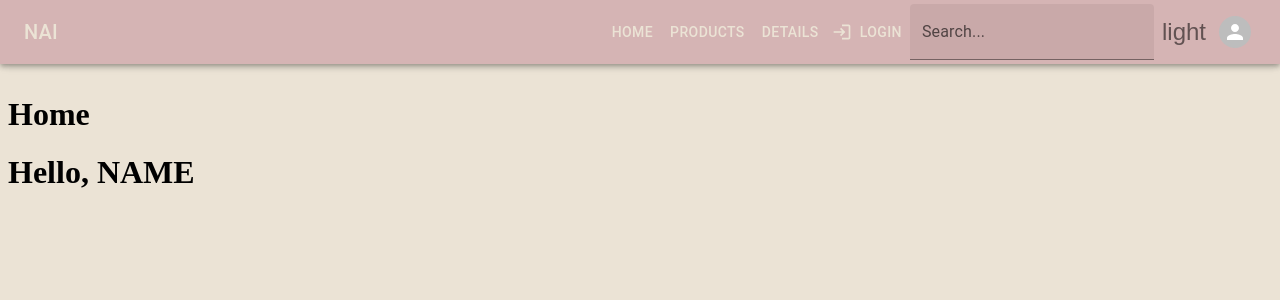
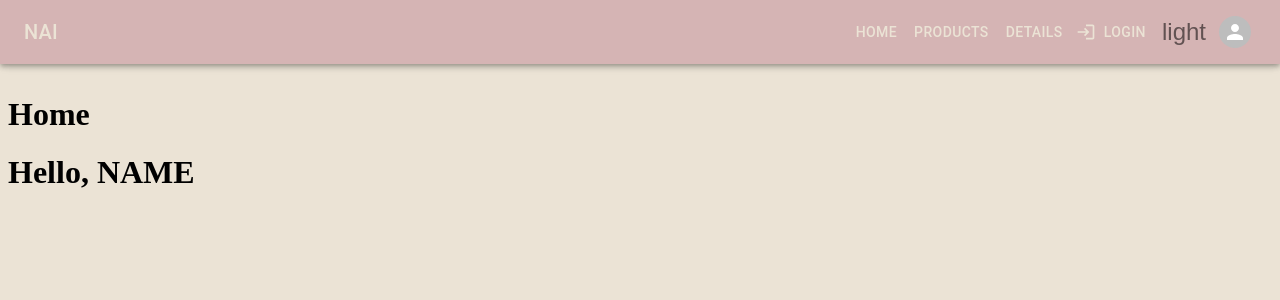
Before and after one commit to uimkatali/personal-login-form-fe, a React (Create React App) app: page / in a window 1280 px wide. Shown: the top 300 px of the page. Built offline with nearby package versions, Linux system fonts and the light colour scheme.

Commit message:
fix unwanted h/v scrollbars

```diff
--- a/src/App.tsx
+++ b/src/App.tsx
@@ -16,7 +16,9 @@ const App = () => {
     <Router>
       <GlobalStyles
         styles={{
-          body: { height: '100%', width: '100%', backgroundColor: theme.palette.secondary.main },
+          body: {
+            backgroundColor: theme.palette.secondary.main,
+          },
         }}
       />
       <Navbar />
--- a/src/components/Navbar/Navbar.tsx
+++ b/src/components/Navbar/Navbar.tsx
@@ -13,7 +13,7 @@ import { useTheme } from '@mui/material'
 export default function Navbar() {
   const { t } = useTranslation()
   const theme = useTheme()
-  const [filter, setFilter] = useState('')
+  // const [filter, setFilter] = useState('')
   const { isAuthenticated } = useAuth0()
   const navigate = useNavigate()
 
@@ -49,7 +49,7 @@ export default function Navbar() {
           </Button>
           {!isAuthenticated && <Login />}
         </ButtonGroup>
-        <Box>
+        {/* <Box>
           <TextField
             id="standard-basic"
             label="Search..."
@@ -58,7 +58,7 @@ export default function Navbar() {
             sx={{ color: theme.palette.secondary.main }}
             onChange={(e: React.ChangeEvent<HTMLInputElement>) => setFilter(e.target.value)}
           />
-        </Box>
+        </Box> */}
         <SwitchTheme />
         <UserProfileMenu />
       </Toolbar>
--- a/src/components/UIMode/SwitchTheme.tsx
+++ b/src/components/UIMode/SwitchTheme.tsx
@@ -1,5 +1,6 @@
 import { IconButton } from '@mui/material'
 import { useUIModeContext } from '../../utils/uiModeContext/uiModeContext'
+import React from 'react'
 
 const SwitchTheme = () => {
   const { uiMode, toggleUIMode } = useUIModeContext()
```
